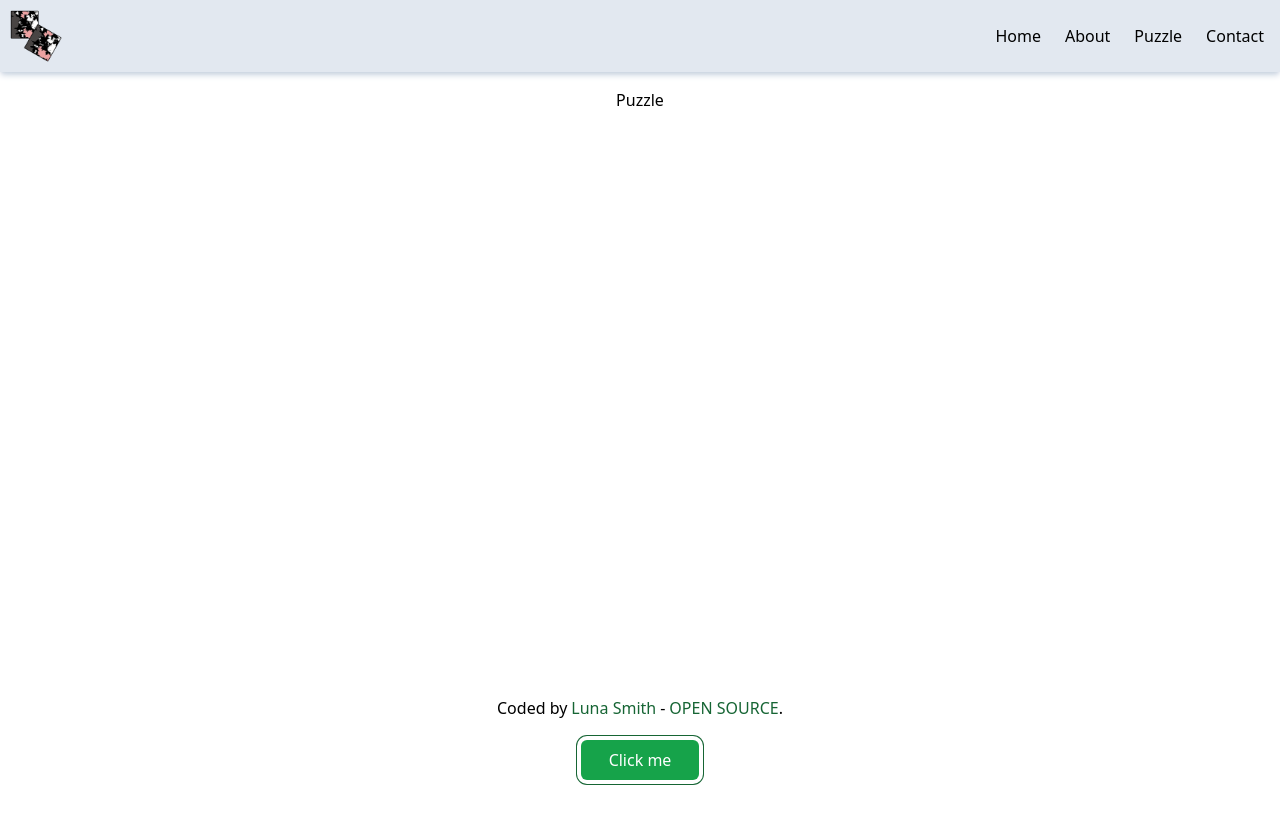
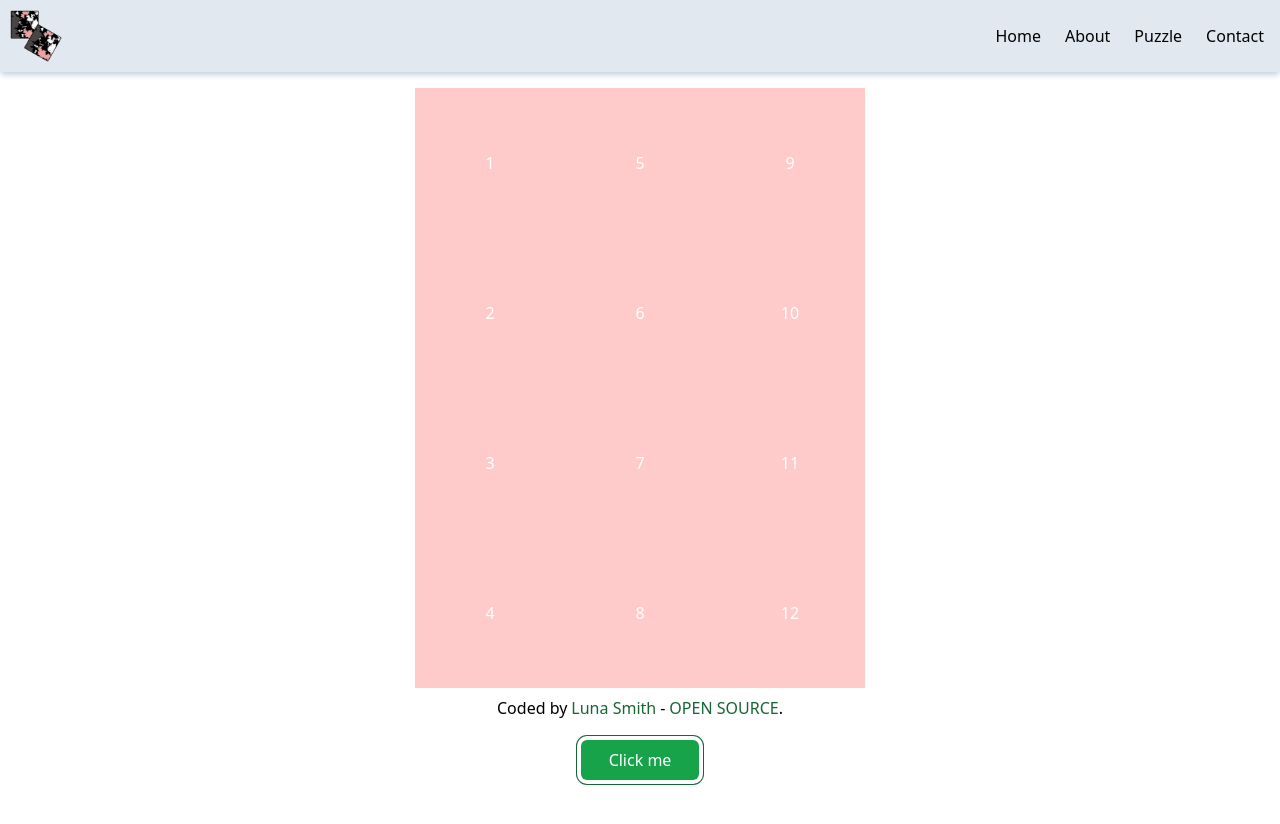
Before and after one commit to Lu-Smith/searchbar_react_vite, a React (Vite) app in the folder react-search-bar/: page /puzzle in a window 1280 px wide. Shown: the top 824 px of the page. Built offline with nearby package versions, Linux system fonts and the light colour scheme.

Commit message:
Updated content in Puzzle.tsx

```diff
--- a/react-search-bar/src/components/pages/Puzzle.tsx
+++ b/react-search-bar/src/components/pages/Puzzle.tsx
@@ -1,9 +1,23 @@
 import React from 'react'
 
 const Puzzle = () => {
+  const boxes = [1, 2, 3, 4, 5, 6, 7, 8, 9, 10, 11, 12];
   return (
-    <div className='text-center py-4'>Puzzle</div>
-  )
+    <div className='text-center my-4 flex justify-center items-center'>
+    <div className='grid grid-rows-4 grid-flow-col justify-items-center items-center bg-green-800  w-[450px] h-[600px] '>
+      {boxes.map((box, index) => {
+        return (
+          <div
+            key={index}
+            className='bg-red-200 text-white w-[150px] h-[150px] flex justify-center items-center'
+          >
+            <div>{box}</div>
+          </div>
+        );
+      })}
+    </div>
+  </div>
+  );
 }
 
-export default Puzzle
+export default Puzzle;
```
